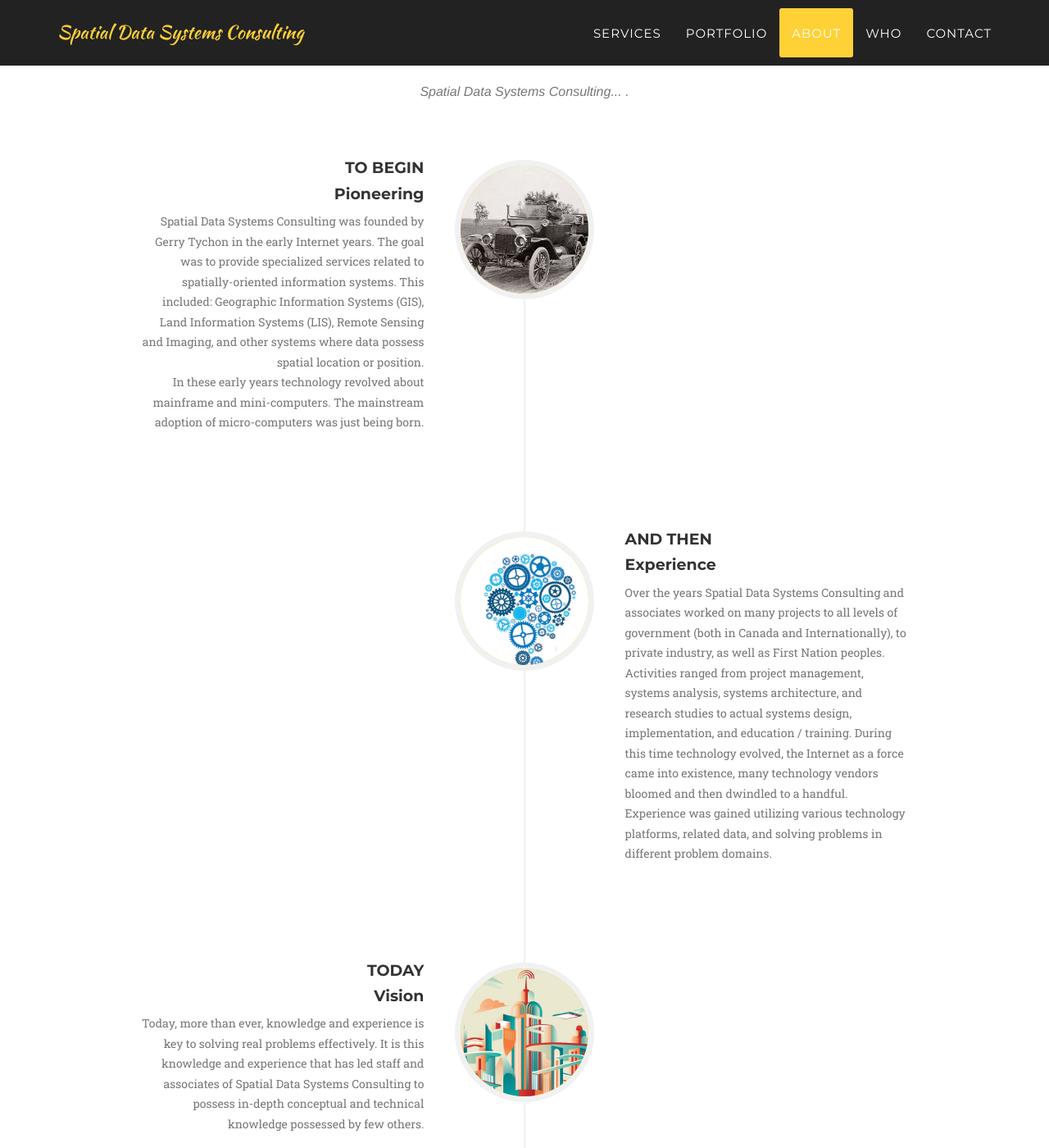
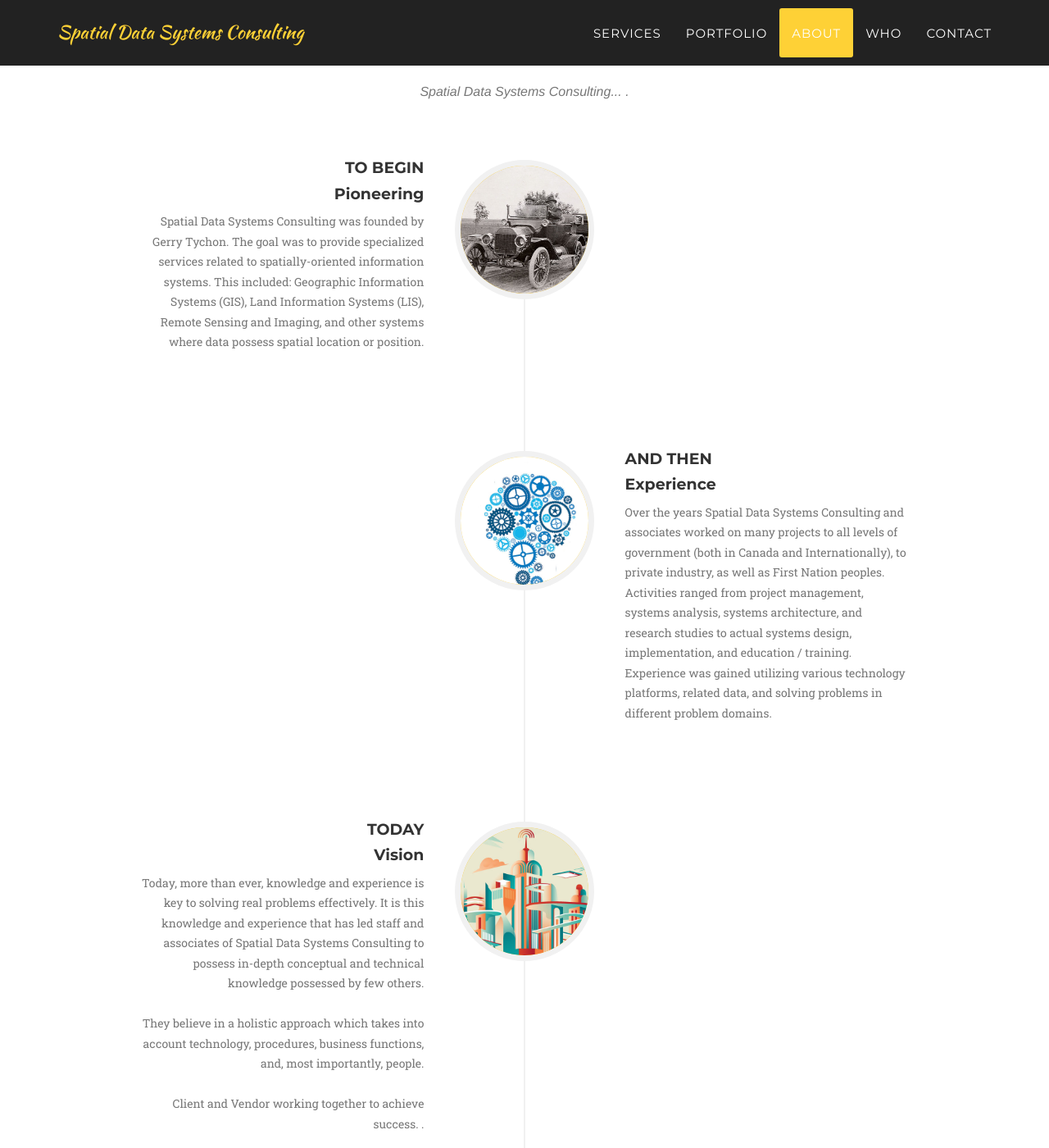
Before and after one commit to ggtychon/ggtychon.github.io, a Jekyll site: the page built from index.html, in a window 1280 px wide and 1400 px high, scrolled down 2897 px. Shown: the whole window at 82% size. Built offline with Jekyll 4.4.1, drawn with Linux system fonts in a browser that asks for light colours; some web fonts are replaced.

Commit message:
Update about.html
Clean text 201511211642.

```diff
--- a/_includes/about.html
+++ b/_includes/about.html
@@ -20,9 +20,9 @@
                                     <h4 class="subheading">Pioneering</h4>
                                 </div>
                                 <div class="timeline-body">
-                                    <p class="text-muted">Spatial Data Systems Consulting was founded by Gerry Tychon in the early Internet years. The goal was to provide specialized services related to spatially-oriented information systems. This included: Geographic Information Systems (GIS), Land Information Systems (LIS), Remote Sensing and Imaging, and other systems where data possess spatial location or position.
+                                    <p class="text-muted">Spatial Data Systems Consulting was founded by Gerry Tychon.
+                                    The goal was to provide specialized services related to spatially-oriented information systems. This included: Geographic Information Systems (GIS), Land Information Systems (LIS), Remote Sensing and Imaging, and other systems where data possess spatial location or position.
                                     <br>
-                                    In these early years technology revolved about mainframe and mini-computers. The mainstream adoption of micro-computers was just being born.
                                     </p>
 
 
@@ -39,10 +39,13 @@
                                     <h4 class="subheading">Experience</h4>
                                 </div>
                                 <div class="timeline-body">
-                                    <p class="text-muted">Over the years Spatial Data Systems Consulting and associates worked on many projects to all levels of government (both in Canada and Internationally), to private industry, as well as First Nation peoples.
-                                    Activities ranged from project management, systems analysis, systems architecture, and research studies to actual systems design, implementation, and education / training.
-                                    During this time technology evolved, the Internet as a force came into existence, many technology vendors bloomed and then dwindled to a handful.
-                                    Experience was gained utilizing various technology platforms, related data, and solving problems in different problem domains.
+                                    <p class="text-muted">Over the years Spatial Data Systems Consulting and
+                                    associates worked on many projects to all levels of government
+                                    (both in Canada and Internationally), to private industry, as well as First Nation peoples.
+                                    Activities ranged from project management, systems analysis, systems architecture,
+                                    and research studies to actual systems design, implementation, and education / training.
+                                    Experience was gained utilizing various technology platforms, related data,
+                                    and solving problems in different problem domains.
                                     </p>
                                 </div>
                             </div>
@@ -59,9 +62,13 @@
                                 </div>
                                 <div class="timeline-body">
                                     <p class="text-muted">
-                                    Today, more than ever, knowledge and experience is key to solving real problems effectively. It is this knowledge and experience that has led staff and associates of Spatial Data Systems Consulting to possess in-depth conceptual and technical knowledge possessed by few others.
+                                    Today, more than ever, knowledge and experience is key to solving real problems effectively.
+                                    It is this knowledge and experience that has led staff and associates of
+                                    Spatial Data Systems Consulting to possess in-depth conceptual and
+                                    technical knowledge possessed by few others.
                                     <br><br>
-                                    They believe in a holistic approach which takes into account technology, procedures, business functions, and, most importantly, people.
+                                    They believe in a holistic approach which takes into account technology,
+                                    procedures, business functions, and, most importantly, people.
                                     <br><br>
                                     Client and Vendor working together to achieve success.
                                    .
```
